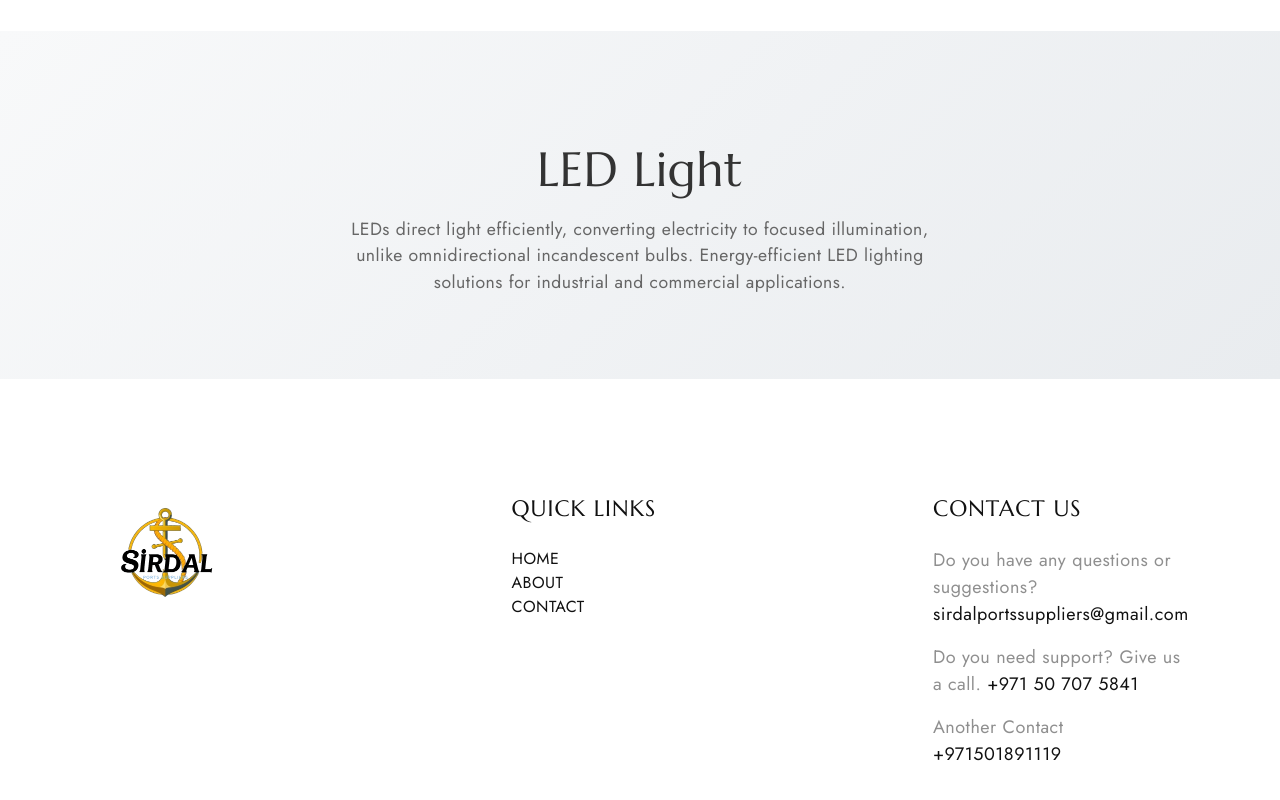
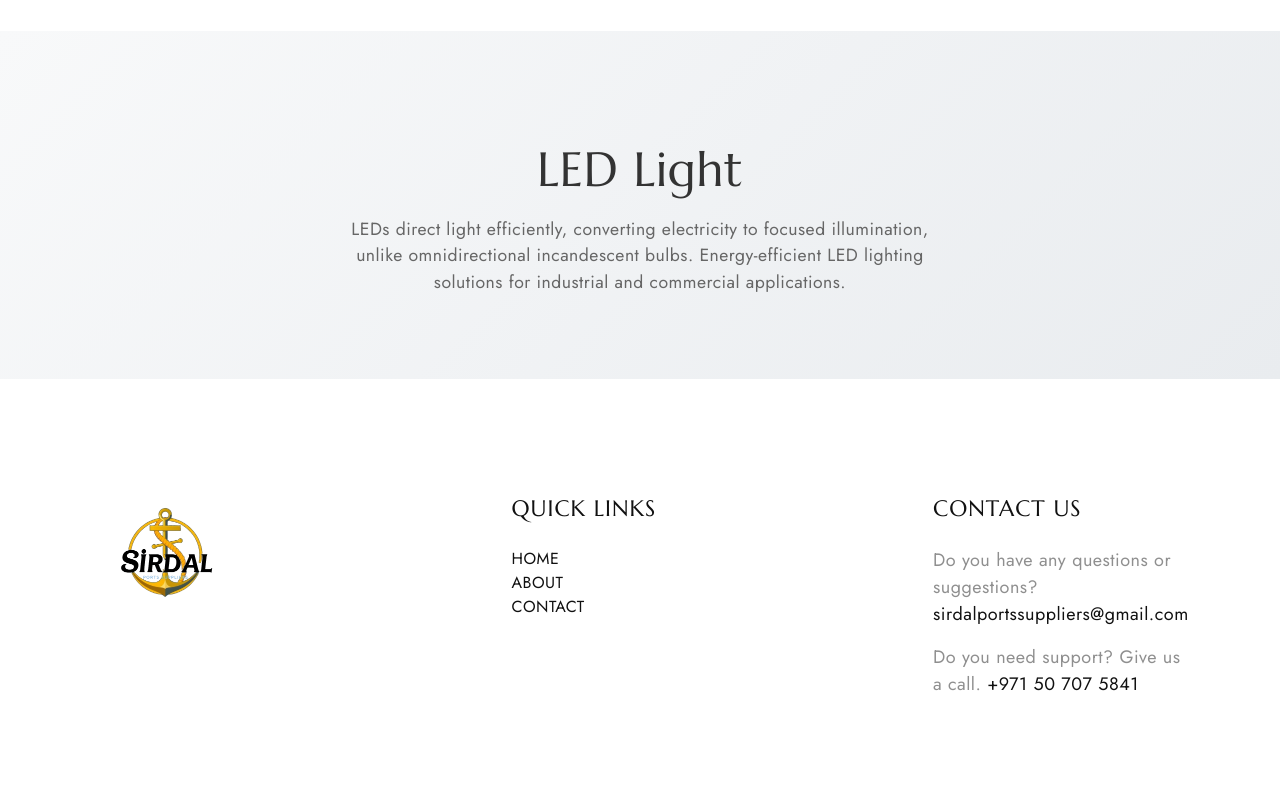
Before and after one commit to Ahmedkhlil12/Sirdal-WebSite, a plain HTML site: page led-light.html in a window 1280 px wide. Shown: the part 1262-2062 px from the top of the page. Drawn offline with nearby package versions, Linux system fonts and the light colour scheme.

Commit message:
Update led-light.html

```diff
--- a/led-light.html
+++ b/led-light.html
@@ -324,7 +324,7 @@
                 class="item-anchor">sirdalportssuppliers@gmail.com</a></p>
             <p>Do you need support? Give us a call. <a href="tel:+971 50 707 5841" class="item-anchor">+971 50 707 5841
                 </a>
-                <p>Another Contact <a href="tel:+971 50 189 1119" class="item-anchor">+971501891119
+
                 </a>
             </p>
           </div>
```
